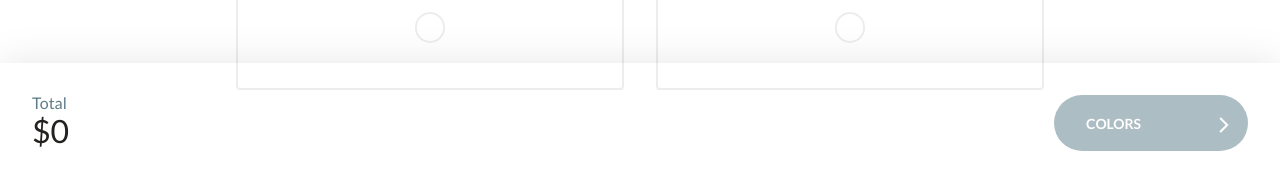
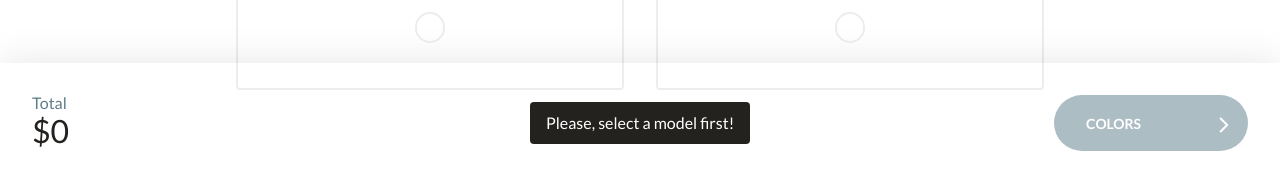
Before and after one commit to alossix/casavo-assessment, a React (Create React App) app: page / in a window 1280 px wide. Both pictures are taken after a click on the element "MODELS". Shown: the part 617-797 px from the top of the page. Built offline with nearby package versions, Linux system fonts and the light colour scheme.

Commit message:
feat: add alert popup logic and state

```diff
--- /dev/null
+++ b/src/components/AlertBox/AlertBox.styles.tsx
@@ -0,0 +1,23 @@
+import styled from "styled-components";
+import theme from "../../theme";
+
+export const StyledAlertBoxContainer = styled.div`
+  display: flex;
+  justify-content: center;
+  align-items: center;
+  background-color: transparent;
+  width: 100%;
+  height: 7.5rem;
+  position: fixed;
+  bottom: 0;
+`;
+
+export const StyledAlertBox = styled.div`
+  background-color: ${theme.colors.black};
+  color: white;
+  padding: 0.8rem 1rem;
+  width: 11.75rem;
+  height: fit-content;
+  white-space: nowrap;
+  border-radius: 0.25rem;
+`;
--- /dev/null
+++ b/src/components/AlertBox/AlertBox.tsx
@@ -0,0 +1,15 @@
+import { ReactNode } from "react";
+import { StyledAlertBoxContainer, StyledAlertBox } from "./AlertBox.styles";
+
+type IAlertBoxProps = {
+  children: ReactNode;
+};
+
+const AlertBox = ({ children }: IAlertBoxProps) => {
+  return (
+    <StyledAlertBoxContainer>
+      <StyledAlertBox>{children}</StyledAlertBox>
+    </StyledAlertBoxContainer>
+  );
+};
+export default AlertBox;
--- /dev/null
+++ b/src/components/AlertBox/index.ts
@@ -0,0 +1 @@
+export { default } from "./AlertBox";
--- a/src/components/ButtonBack/ButtonBack.tsx
+++ b/src/components/ButtonBack/ButtonBack.tsx
@@ -9,7 +9,6 @@ const ButtonBack = () => {
   const dispatch = useDispatch();
 
   const handleButtonSecondaryClick = () => {
-    console.log(`back button click`);
     if (step > 1) {
       dispatch(setStep(step - 1));
     }
--- a/src/components/ButtonSecondary/ButtonSecondary.styles.tsx
+++ b/src/components/ButtonSecondary/ButtonSecondary.styles.tsx
@@ -2,8 +2,7 @@ import styled from "styled-components";
 import theme from "../../theme";
 
 export const StyledButtonSecondary = styled.button<{
-  disabled?: boolean;
-  // onClick?: React.MouseEventHandler<HTMLButtonElement>;
+  disabledColor?: boolean;
 }>`
   display: flex;
   justify-content: center;
@@ -17,12 +16,13 @@ export const StyledButtonSecondary = styled.button<{
   text-transform: uppercase;
   cursor: pointer;
   position: relative;
-  background-color: ${({ disabled }) =>
-    disabled ? theme.colors.disabled : theme.colors.gold};
+  background-color: ${({ disabledColor }) =>
+    disabledColor ? theme.colors.disabled : theme.colors.gold};
   transition: 0.3s ease;
 
   &:hover {
-    background-color: ${theme.colors.goldHover};
+    background-color: ${({ disabledColor }) =>
+      disabledColor ? theme.colors.disabled : theme.colors.goldHover};
   }
 
   & svg {
--- a/src/components/ButtonSecondary/ButtonSecondary.tsx
+++ b/src/components/ButtonSecondary/ButtonSecondary.tsx
@@ -1,6 +1,6 @@
 import { useSelector, useDispatch } from "react-redux";
 import { RootState } from "../../redux/store";
-import { setStep } from "../../redux/builder";
+import { setAlert, setStep } from "../../redux/builder";
 import Arrow from "../../icons/Arrow";
 import { StyledButtonSecondary } from "./ButtonSecondary.styles";
 
@@ -11,14 +11,18 @@ const ButtonSecondary = (): JSX.Element => {
   const dispatch = useDispatch();
 
   const handleButtonSecondaryClick = () => {
-    if (step <= 3) {
-      dispatch(setStep(step + 1));
+    if (selectedCar.id === 0) {
+      dispatch(setAlert(true));
+    } else {
+      if (step <= 3) {
+        dispatch(setStep(step + 1));
+      }
     }
   };
   return (
     <StyledButtonSecondary
       onClick={() => handleButtonSecondaryClick()}
-      disabled={selectedCar.id === 0}
+      disabledColor={selectedCar.id === 0}
     >
       {step === 1 && "Colors"}
       {step === 2 && "Accessories"}
--- a/src/components/DisplayShowcase/DisplayShowcase.tsx
+++ b/src/components/DisplayShowcase/DisplayShowcase.tsx
@@ -1,6 +1,6 @@
 import { useDispatch, useSelector } from "react-redux";
 import { RootState } from "../../redux/store";
-import { selectCar } from "../../redux/builder";
+import { setAlert, selectCar } from "../../redux/builder";
 import {
   StyledCheckButtonContainer,
   StyledCheckButton,
@@ -29,9 +29,7 @@ const displayPriceString = (price: number) => {
 };
 
 const DisplayShowcase = ({ h1Text, id, img, price }: IDisplayShowcaseProps) => {
-  const selectedCar = useSelector(
-    (state: RootState) => state.builder.selectedCar
-  );
+  const { selectedCar } = useSelector((state: RootState) => state.builder);
   const dispatch = useDispatch();
   return (
     <StyledDisplayContainer
@@ -40,6 +38,7 @@ const DisplayShowcase = ({ h1Text, id, img, price }: IDisplayShowcaseProps) => {
         selectedCar.id === id
           ? dispatch(selectCar({ id: 0, title: "", img: "", price: 0 }))
           : dispatch(selectCar({ id, title: h1Text, img, price }));
+        dispatch(setAlert(false));
       }}
     >
       <StyledDisplayContainerTitle>{h1Text}</StyledDisplayContainerTitle>
--- a/src/components/Footer/Footer.styles.tsx
+++ b/src/components/Footer/Footer.styles.tsx
@@ -19,6 +19,7 @@ export const StyledFooterNav = styled.nav`
   justify-content: space-between;
   align-items: center;
   width: 100%;
+  position: relative;
 
   @media screen and (min-width: 1024px) {
     padding: 0 2rem;
--- a/src/components/Footer/Footer.tsx
+++ b/src/components/Footer/Footer.tsx
@@ -5,14 +5,19 @@ import {
   StyledFooterNav,
   StyledButtonsContainer,
 } from "./Footer.styles";
+import AlertBox from "../AlertBox";
 import ButtonSecondary from "../ButtonSecondary";
 import TotalPrice from "../TotalPrice";
 import ButtonBack from "../ButtonBack";
 
 const Footer = () => {
-  const { step } = useSelector((state: RootState) => state.builder);
+  const { alertSet, step } = useSelector((state: RootState) => state.builder);
 
   return (
+    <>
+      {step === 1 && alertSet && (
+        <AlertBox>Please, select a model first!</AlertBox>
+      )}
       <StyledFooter>
         <StyledFooterNav>
           <TotalPrice />
@@ -22,6 +27,7 @@ const Footer = () => {
           </StyledButtonsContainer>
         </StyledFooterNav>
       </StyledFooter>
+    </>
   );
 };
 export default Footer;
--- a/src/components/StepMenu/StepMenu.tsx
+++ b/src/components/StepMenu/StepMenu.tsx
@@ -1,6 +1,6 @@
 import { useSelector, useDispatch } from "react-redux";
 import { RootState } from "../../redux/store";
-import { setStep } from "../../redux/builder";
+import { setAlert, setStep } from "../../redux/builder";
 import {
   StyledStepContainer,
   StyledStepMenuHeader,
@@ -17,10 +17,9 @@ const StepMenu = () => {
 
   const handleStepMenuClick = (stepNum: number) => {
     if (disabled) {
-      console.log(`click, no model chosen`);
+      dispatch(setAlert(true));
     } else {
       dispatch(setStep(stepNum));
-      console.log(`click, new step`);
     }
   };
 
--- a/src/redux/builder.ts
+++ b/src/redux/builder.ts
@@ -8,11 +8,13 @@ type ICarState = {
 };
 
 type IBuilderState = {
+  alertSet: boolean;
   selectedCar: ICarState;
   step: number;
 };
 
 const initialState: IBuilderState = {
+  alertSet: false,
   selectedCar: {
     id: 0,
     title: "",
@@ -26,6 +28,9 @@ export const builderSlice = createSlice({
   name: "builder",
   initialState,
   reducers: {
+    setAlert: (state, action: PayloadAction<boolean>) => {
+      state.alertSet = action.payload;
+    },
     selectCar: (state, action: PayloadAction<ICarState>) => {
       state.selectedCar = action.payload;
     },
@@ -36,6 +41,6 @@ export const builderSlice = createSlice({
 });
 
 // Action creators are generated for each case reducer function
-export const { selectCar, setStep } = builderSlice.actions;
+export const { setAlert, selectCar, setStep } = builderSlice.actions;
 
 export default builderSlice.reducer;
```
Lines whose indentation alone changed are shown as unchanged.
